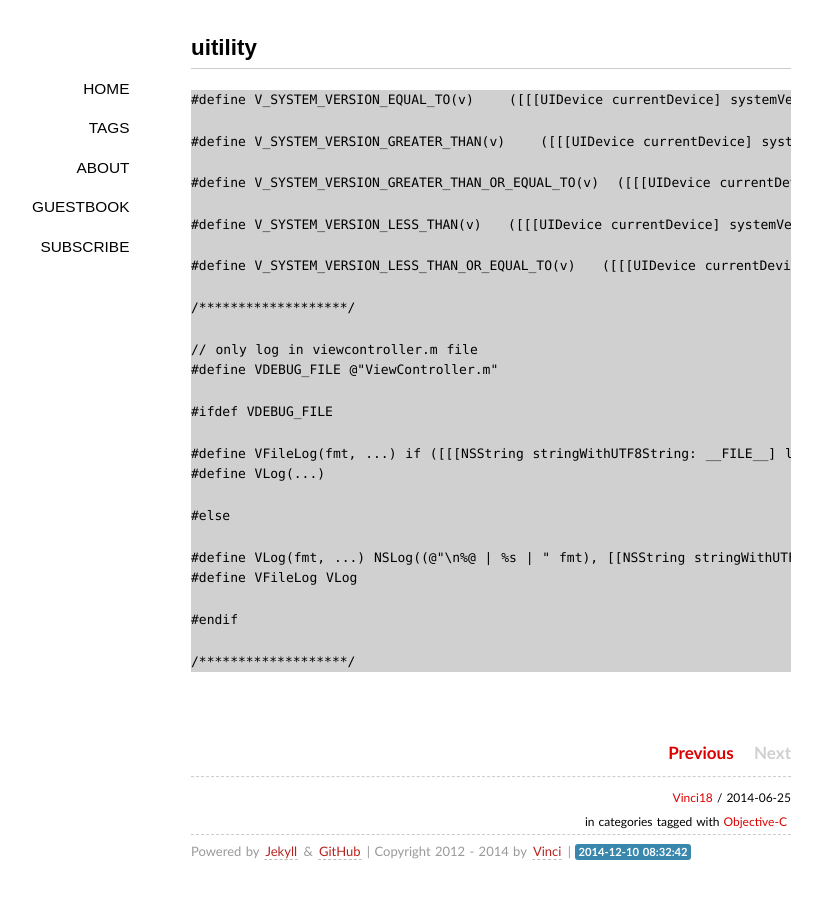
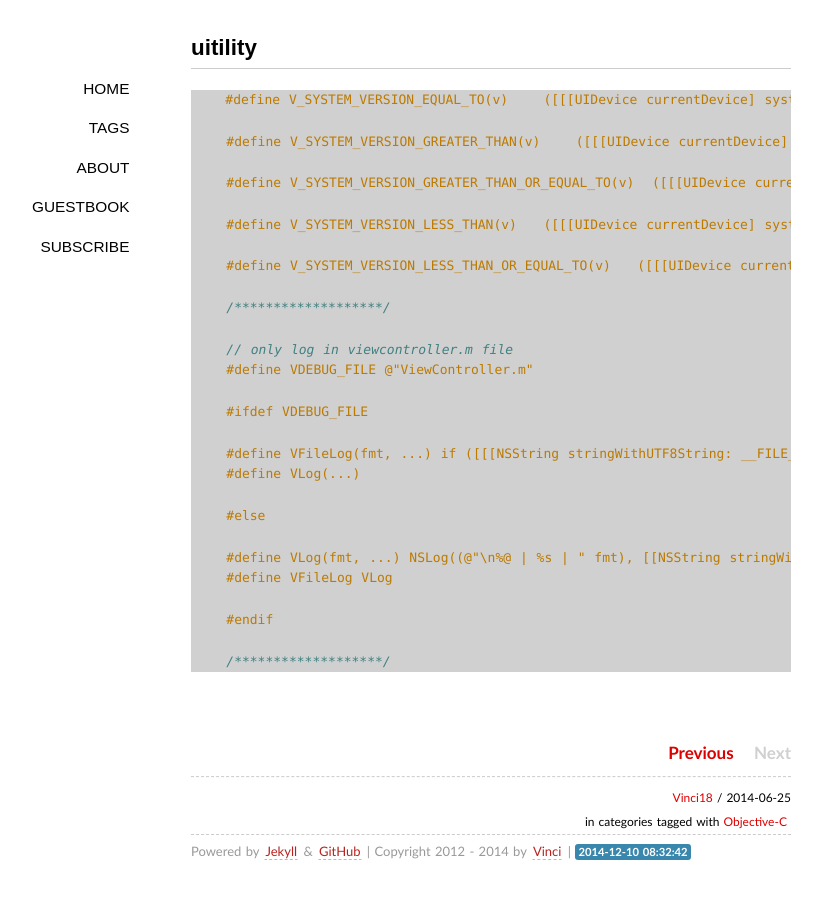
Before and after one commit to vinci18/vinci18.github.io, a Jekyll site: the page built from _posts/2014-06-25-utility.md, in a window 1280 px wide. Shown: the whole page, without its empty margins (149-971 px from the left). Built offline with Jekyll 4.4.1, drawn with Linux system fonts in a browser that asks for light colours; some web fonts are replaced; comment, search, counter and statistics services are not loaded.

Commit message:
1. test code block

````diff
--- a/_posts/2014-06-25-uitility.md
+++ b/_posts/2014-06-25-utility.md
@@ -5,7 +5,7 @@ description: useful uitility.
 category:
 tags: [Objective-C]
 ---
-
+```objectivec
     #define V_SYSTEM_VERSION_EQUAL_TO(v)    ([[[UIDevice currentDevice] systemVersion] compare:v options:NSNumericSearch] == NSOrderedSame)
 
     #define V_SYSTEM_VERSION_GREATER_THAN(v)    ([[[UIDevice currentDevice] systemVersion] compare:v options:NSNumericSearch] == NSOrderedDescending)
@@ -34,3 +34,4 @@ tags: [Objective-C]
     #endif
 
     /*******************/
+```
````
